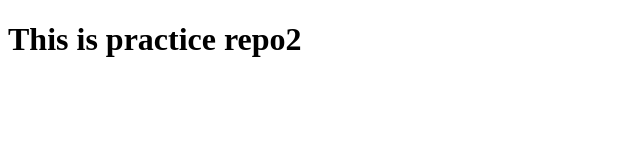
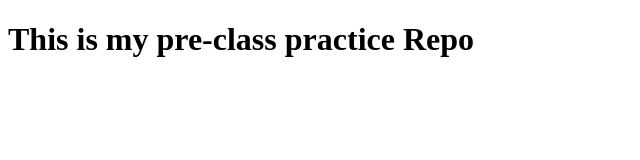
Before and after one commit to jenneration/practiceRepo, a plain HTML site: page index.html in a window 1280 px wide. Shown: the whole page, without its empty margins (0-640 px from the left). Drawn offline with Linux system fonts and the light colour scheme.

Commit message:
This is another practice

```diff
--- a/index.html
+++ b/index.html
@@ -6,6 +6,6 @@
     <title>Document</title>
 </head>
 <body>
-    <h1>This is practice repo2</h1>
+    <h1>This is my pre-class practice Repo</h1>
 </body>
 </html>
```
